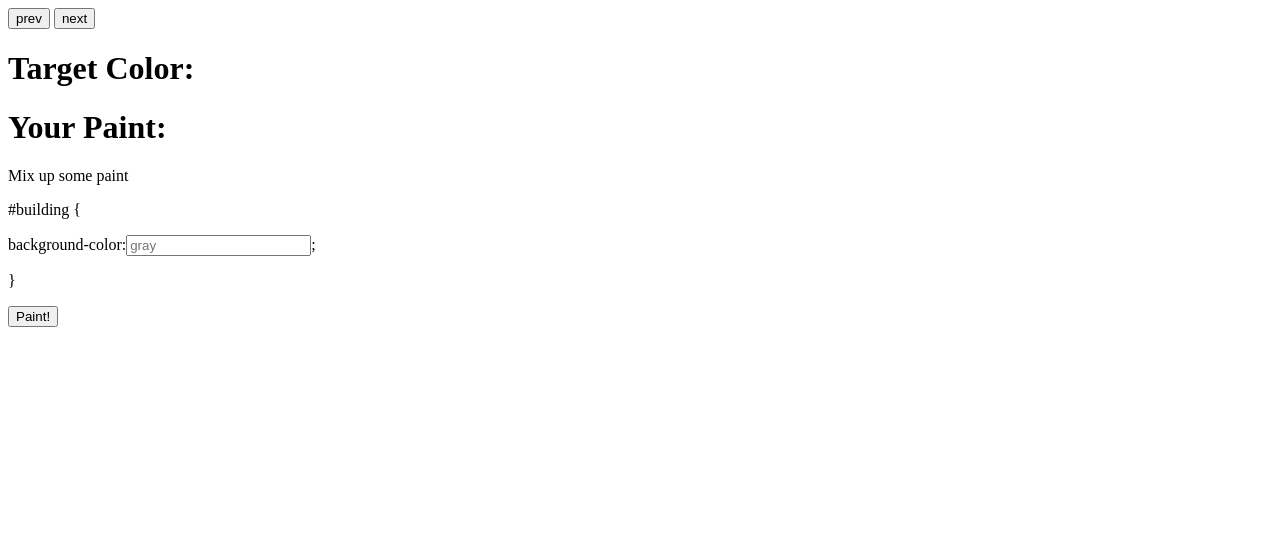
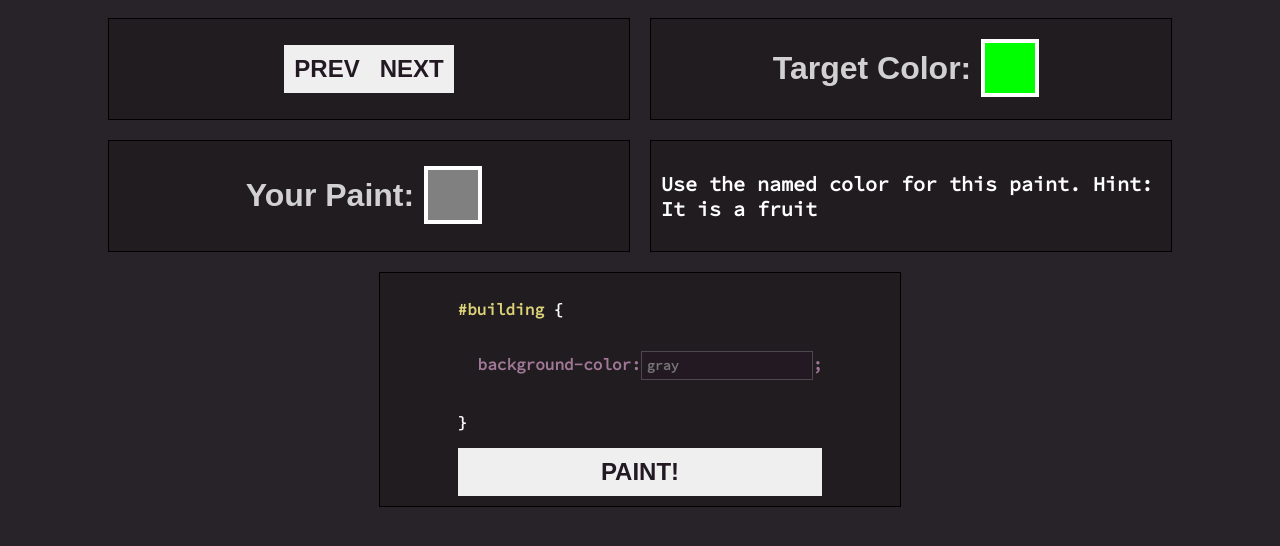
Before and after one commit to myronmcm/css_paint_game, a plain HTML site: page index.html in a window 1280 px wide. Drawn offline with Linux system fonts and the light colour scheme; a web font is replaced by a local one.

Commit message:
Structural Changes. Moved levels to external file.

```diff
--- a/index.html
+++ b/index.html
@@ -1,29 +1,42 @@
+<html>
+  <head>
+    <link rel="stylesheet" href="css/style.css" />
+  </head>
+  <body>
     <div class="app">
-
       <div class="container">
-     <button onclick="prevLevel();">prev</button>  <button onclick="nextLevel();">next</button>
+        <button onclick="prevLevel();">prev</button>
+        <button onclick="nextLevel();">next</button>
       </div>
-
       <div class="container paints">
         <h1>Target Color:</h1>
-    <div id="colorBox" class="box"> </div>
+        <div id="colorBox" class="box"></div>
       </div>
-
       <div class="container paints">
         <h1>Your Paint:</h1>
-    <div id="paletteBox" class="box"> </div>
+        <div id="paletteBox" class="box"></div>
       </div>
-
       <div class="container ">
         <p id="message" class="default">Mix up some paint</p>
       </div>
-
       <div class="container codeWindow">
         <p class="element">#building<span class="curly"> {</span></p>
         <p class="indented">
-      background-color:<input type="text" autocomplete="off" autocorrect="off" autocapitalize="none" spellcheck="false" id="code" placeholder="gray" />;
+          background-color:<input
+            type="text"
+            autocomplete="off"
+            autocorrect="off"
+            autocapitalize="none"
+            spellcheck="false"
+            id="code"
+            placeholder="gray"
+          />;
         </p>
         <p class="curly">}</p>
         <button onclick="checkGame();">Paint!</button>
-
       </div>
+    </div>
+  </body>
+  <script src="js/levels.js"></script>
+  <script src="js/game.js"></script>
+</html>
--- a/script.js
+++ b/js/game.js
@@ -2,37 +2,8 @@
 // Todo: Move hardcoded strings to variables.
 // Move QuerySelectors to variables
 //Reset colors on level change
+//Todo: Better way to manage game state
 
-const levels = [
-  {
-    name: "level 1",
-    description: "Use the named color for this paint. Hint: It is a fruit",
-    targetColor: "rgba(0, 255, 0, 1)",
-    targetType: "named"
-  },
-  {
-    name: "level 2",
-    description:
-      "Use the RGB color values for this level. Remember the syntax is rgb(0-255,0-255,0-255)",
-    targetColor: "rgba(255, 255, 0, 1)",
-    targetType: "rgb"
-  },
-  {
-    name: "level 3",
-    description:
-      "Use the HEX value for this level. Remember the syntax is rgb(0-255,0-255,0-255)",
-    targetColor: "rgba(0, 255, 0, 1)",
-    targetType: "hex"
-  },
-  {
-    name: "level 4",
-    description: "Something something RGBA, alpha channel blah blah.",
-    targetColor: "rgba(120, 255, 68, 0.5)",
-    targetType: "rgba"
-  }
-];
-
-//Todo: Better way to manage game state
 let currentLevel = 0; //Sorry, I don't know an ES6 singletony pattern yet
 const maxLevel = levels.length;
 
--- /dev/null
+++ b/js/levels.js
@@ -0,0 +1,28 @@
+const levels = [
+  {
+    name: "level 1",
+    description: "Use the named color for this paint. Hint: It is a fruit",
+    targetColor: "rgba(0, 255, 0, 1)",
+    targetType: "named"
+  },
+  {
+    name: "level 2",
+    description:
+      "Use the RGB color values for this level. Remember the syntax is rgb(0-255,0-255,0-255)",
+    targetColor: "rgba(255, 255, 0, 1)",
+    targetType: "rgb"
+  },
+  {
+    name: "level 3",
+    description:
+      "Use the HEX value for this level. Remember the syntax is rgb(0-255,0-255,0-255)",
+    targetColor: "rgba(0, 255, 0, 1)",
+    targetType: "hex"
+  },
+  {
+    name: "level 4",
+    description: "Something something RGBA, alpha channel blah blah.",
+    targetColor: "rgba(120, 255, 68, 0.5)",
+    targetType: "rgba"
+  }
+];
```
Also changed, not shown: css/style.css (renamed from style.css). Lines whose indentation alone changed are shown as unchanged.
